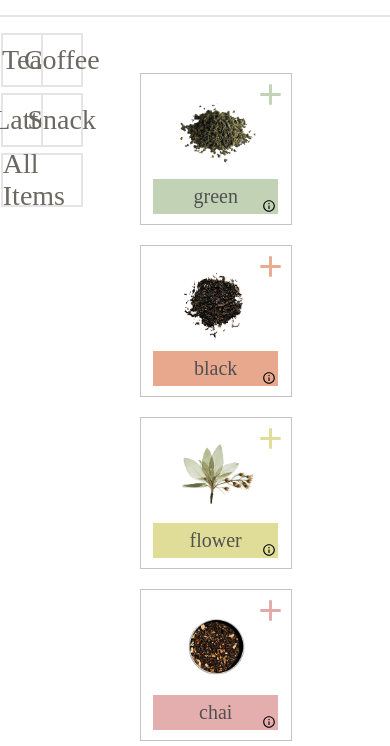
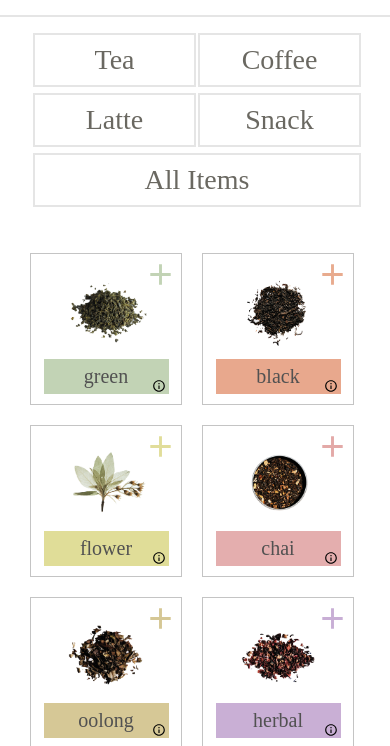
Before and after one commit to JS-GitRepo/TeaSpoon-PoS, a plain HTML site: page index.html in a window 390 px wide. Shown: the part 77-823 px from the top of the page. Drawn offline with Linux system fonts and the light colour scheme; a web font is replaced by a local one.

Commit message:
fixed mobile

```diff
--- a/style.css
+++ b/style.css
@@ -55,12 +55,12 @@ h1 {
 
 main {
   margin-top: 100px;
-  display: flex;
-  justify-content: center;
+  /* display: flex; */
+  /* justify-content: center; */
 }
 
 .category-selection {
-  padding-right: 30px;
+  padding: 0 30px;
 }
 
 .category-selection ul {
@@ -457,6 +457,8 @@ footer {
     flex: 1;
     position: sticky;
     margin-top: 30px;
+    padding: 0px;
+    padding-right: 30px;
   }
 
   .category-selection ul {
```
